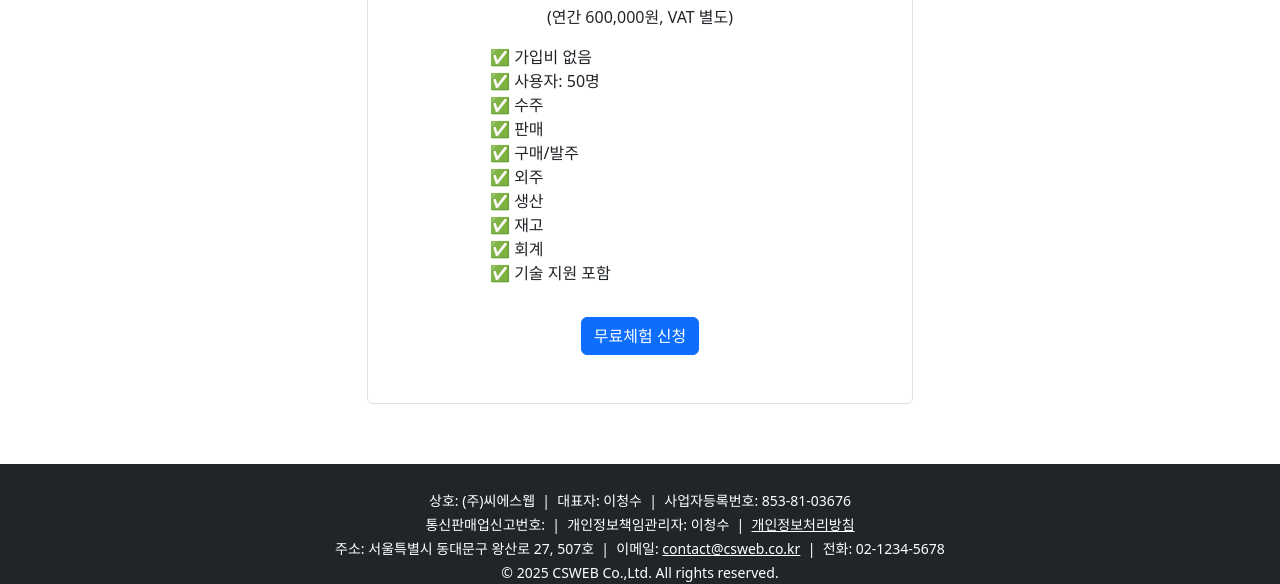
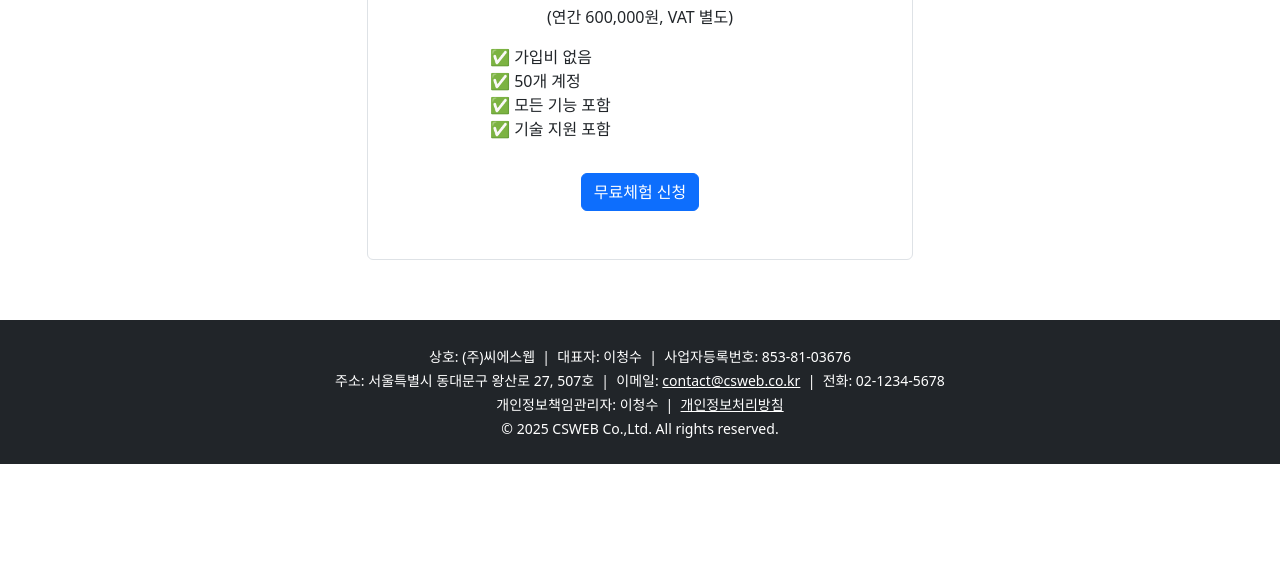
Before and after one commit to csleedev22/csweb-homepage, a plain HTML site: page index.html in a window 1280 px wide. Shown: the part 2452-3036 px from the top of the page. After the commit the page ends 2916 px from the top, so only its background shows below. Drawn offline with nearby package versions, Linux system fonts and the light colour scheme.

Commit message:
일부수정

```diff
--- a/index.html
+++ b/index.html
@@ -188,14 +188,8 @@
                         <p>(연간 600,000원, VAT 별도)</p>
                         <ul class="list-unstyled text-start mx-auto" style="max-width:300px;">
                             <li>✅ 가입비 없음</li>
-                            <li>✅ 사용자: 50명</li>
-                            <li>✅ 수주</li>
-                            <li>✅ 판매</li>
-                            <li>✅ 구매/발주</li>
-                            <li>✅ 외주</li>
-                            <li>✅ 생산</li>
-                            <li>✅ 재고</li>
-                            <li>✅ 회계</li>
+                            <li>✅ 50개 계정</li>
+                            <li>✅ 모든 기능 포함</li>
                             <li>✅ 기술 지원 포함</li>
                         </ul>
                         <a href="#home" class="btn btn-primary mt-3">무료체험 신청</a>
@@ -209,8 +203,8 @@
     <footer class="bg-dark text-white text-center p-4">
         <small>
             상호: (주)씨에스웹 &nbsp;|&nbsp; 대표자: 이청수 &nbsp;|&nbsp; 사업자등록번호: 853-81-03676<br />
-            통신판매업신고번호:  &nbsp;|&nbsp; 개인정보책임관리자: 이청수 &nbsp;|&nbsp; <a href="privacy.html" class="text-white text-decoration-underline">개인정보처리방침</a><br />
             주소: 서울특별시 동대문구 왕산로 27, 507호 &nbsp;|&nbsp; 이메일: <span id="email-obf"></span> &nbsp;|&nbsp; 전화: 02-1234-5678<br />
+            개인정보책임관리자: 이청수 &nbsp;|&nbsp; <a href="privacy.html" class="text-white text-decoration-underline">개인정보처리방침</a><br />
             © 2025 CSWEB Co.,Ltd. All rights reserved.
         </small>
     </footer>
```
Also changed, not shown: static/css/style.css (+8 -5 lines).
